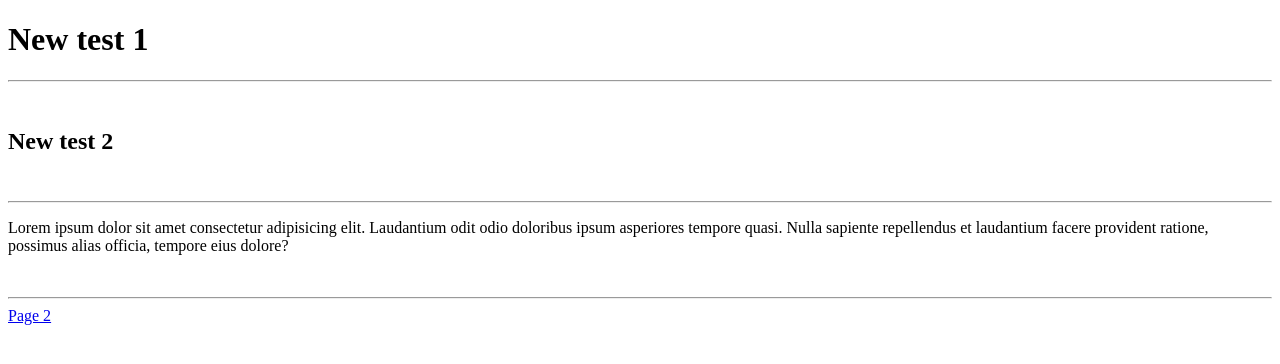
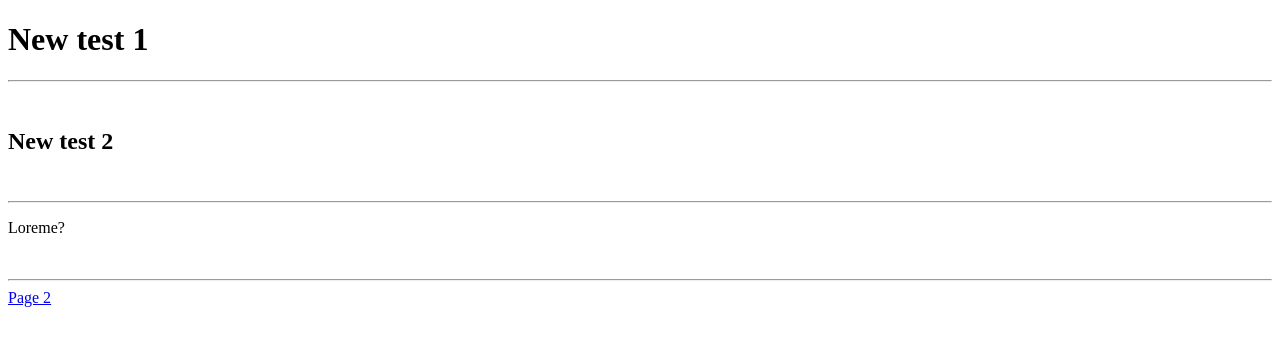
Before and after one commit to Shamil-Xero/My-First-WebUi, a plain HTML site: page index.html in a window 1280 px wide. Drawn offline with Linux system fonts and the light colour scheme.

Commit message:
Update index.html

```diff
--- a/index.html
+++ b/index.html
@@ -13,7 +13,7 @@
         <h2>New test 2</h2>
         <br>
         <hr>
-        <p>Lorem ipsum dolor sit amet consectetur adipisicing elit. Laudantium odit odio doloribus ipsum asperiores tempore quasi. Nulla sapiente repellendus et laudantium facere provident ratione, possimus alias officia, tempore eius dolore?</p>
+        <p>Loreme?</p>
         <br>
         <hr>
     </body>
```
